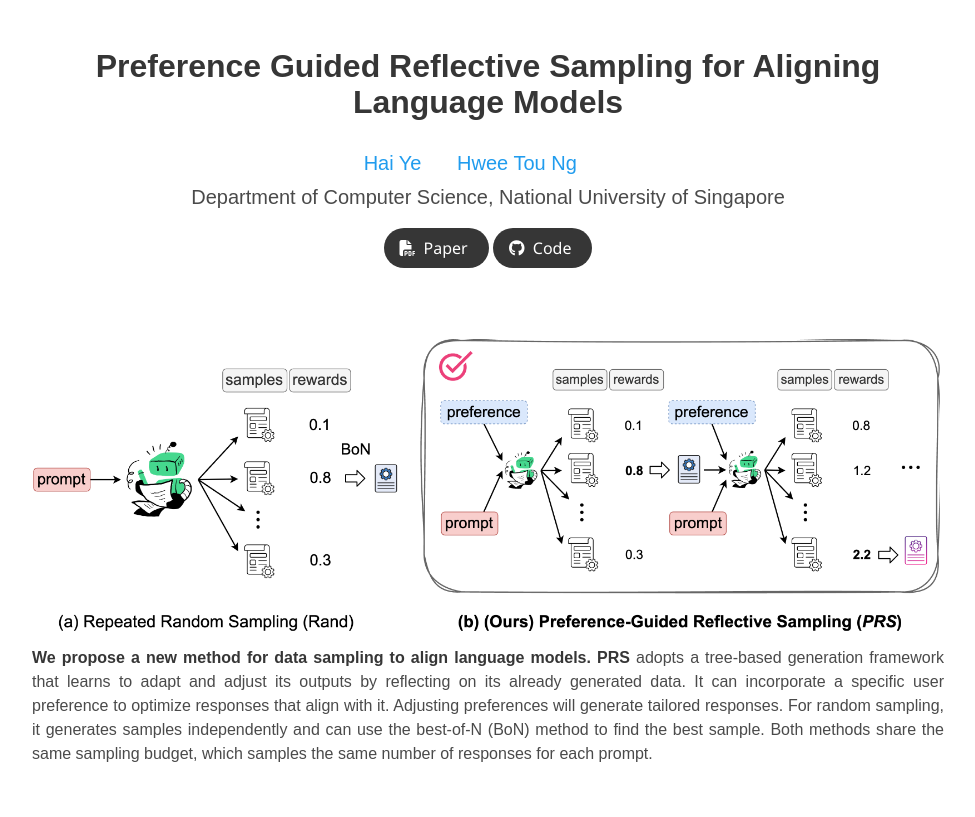
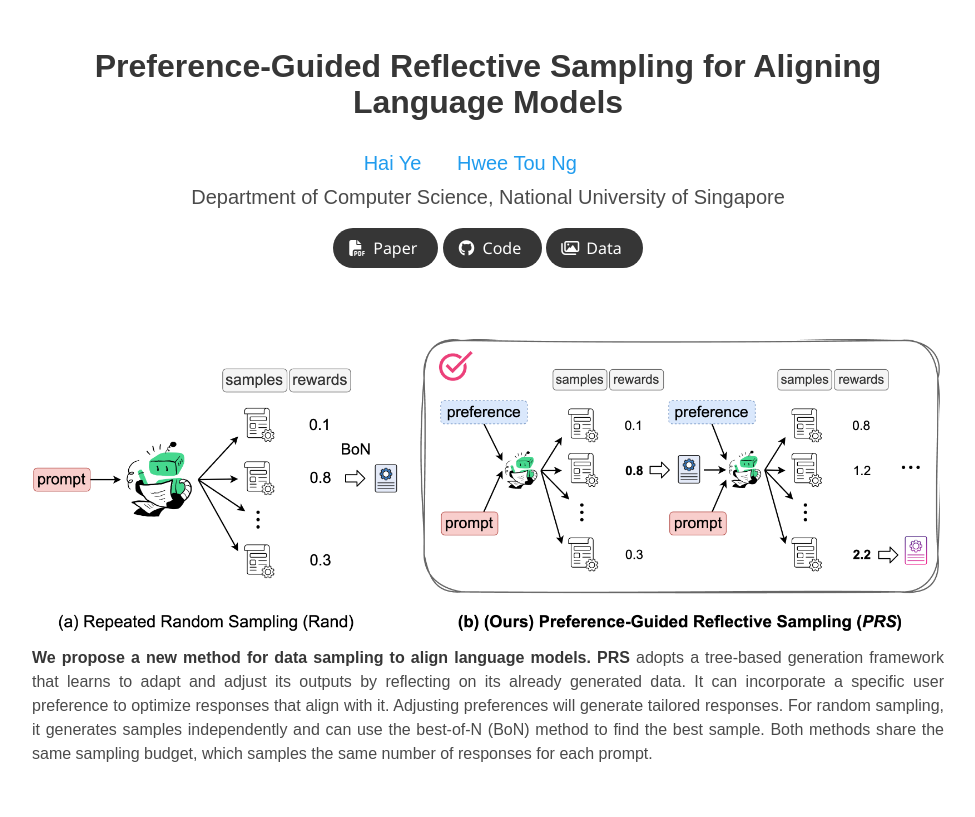
Before and after one commit to data-sampling-prs/data-sampling-prs, a plain HTML site: page index.html in a window 1280 px wide. Shown: the top 817 px of the page, without its empty margins (152-1127 px from the left). Drawn offline with nearby package versions, Linux system fonts and the light colour scheme; some icons are missing; a web font is replaced by a local one.

Commit message:
Add files via upload

```diff
--- a/index.html
+++ b/index.html
@@ -6,7 +6,7 @@
         content="">
   <meta name="keywords" content="PRS">
   <meta name="viewport" content="width=device-width, initial-scale=1">
-  <title>Preference Guided Reflective Sampling for Aligning Language Models</title>
+  <title>Preference-Guided Reflective Sampling for Aligning Language Models</title>
 
   <link href="https://fonts.googleapis.com/css?family=Google+Sans|Noto+Sans|Castoro"
         rel="stylesheet">
@@ -32,7 +32,7 @@
     <div class="container is-max-desktop">
       <div class="columns is-centered">
         <div class="column has-text-centered">
-          <h1 class="title is-3 publication-title">Preference Guided Reflective Sampling for Aligning<br>Language Models</br></h1>
+          <h1 class="title is-3 publication-title">Preference-Guided Reflective Sampling for Aligning<br>Language Models</br></h1>
           <div class="is-size-5 publication-authors">
             <span class="author-block">
               <a href="https://oceanypt.github.io/">Hai Ye<sup></sup></a> </span>
@@ -64,6 +64,15 @@
                       <i class="fab fa-github"></i>
                   </span>
                   <span>Code</span>
+                  </a>
+              </span>
+              <span class="link-block">
+                <a href="https://huggingface.co/datasets/oceanpty/alpaca_user_preference"
+                   class="external-link button is-normal is-rounded is-dark">
+                  <span class="icon">
+                      <i class="far fa-images"></i>
+                  </span>
+                  <span>Data</span>
                   </a>
               </span>
 
@@ -155,7 +164,7 @@
 
 
       <div class="content has-text-justified">
-        <p>We propose a new sampling method named <strong><em>Preference Guided Reflective Sampling (PRS)</em></strong>. <strong><em>PRS</em></strong> adopts a tree-based generation framework that learns to adapt and adjust its outputs by reflecting on its already generated data. It can incorporate a specific user preference to optimize responses that align with it. Adjusting preferences will generate tailored responses.</p>
+        <p>We propose a new sampling method named <strong><em>Preference-Guided Reflective Sampling (PRS)</em></strong>. <strong><em>PRS</em></strong> adopts a tree-based generation framework that learns to adapt and adjust its outputs by reflecting on its already generated data. It can incorporate a specific user preference to optimize responses that align with it. Adjusting preferences will generate tailored responses.</p>
 
         <p>Specifically, for a given prompt <code>x</code> and user preference <code>z</code>, <em>PRS</em> enables the model <code>p</code> to generate <code>N</code> responses. <em>PRS</em> employs a tree structure for sampling, which can have multiple layers, each with a corresponding width. For simplicity, <em>PRS</em> defaults to a two-layer structure, with each layer having a width of <code>N/2</code>. Additionally, <em>PRS</em> uses a pre-trained reward model <code>R(x, z, y)</code> to score the generated responses.</p>
 
```
